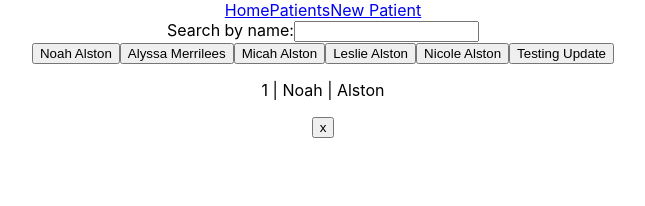
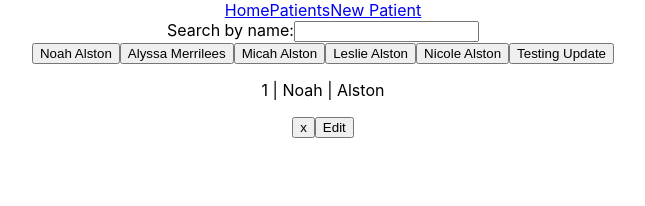
Before and after one commit to NoahAl777/paperless-2.0, a React (Create React App) app: page /patients in a window 1280 px wide. Shown: the top 206 px of the page, without its empty margins (317-962 px from the left). Built offline with nearby package versions, Linux system fonts and the light colour scheme; data requests are answered from the project's data file.

Commit message:
add navigation button for editing form of patient

```diff
--- a/src/Components/PatientInfo.js
+++ b/src/Components/PatientInfo.js
@@ -1,4 +1,5 @@
 import React from "react";
+import { Link } from "react-router-dom";
 
 const PatientInfo = ({ selectedPatient, patients, setPatients, setSelectedPatient, patientsUrl }) => {
 
@@ -14,6 +15,9 @@
     <>
       <p>{`${selectedPatient.id} | ${selectedPatient.firstName} | ${selectedPatient.lastName}`}</p>
       <button onClick={() => handleDelete(selectedPatient)}>x</button>
+      <Link to="/edit">
+        <button>Edit</button>
+      </Link>
     </>
   );
 };
```
